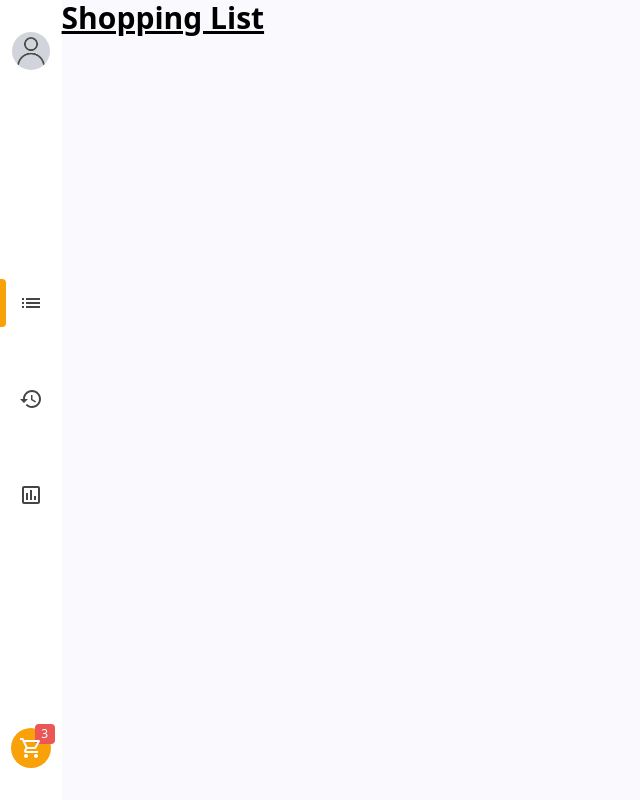
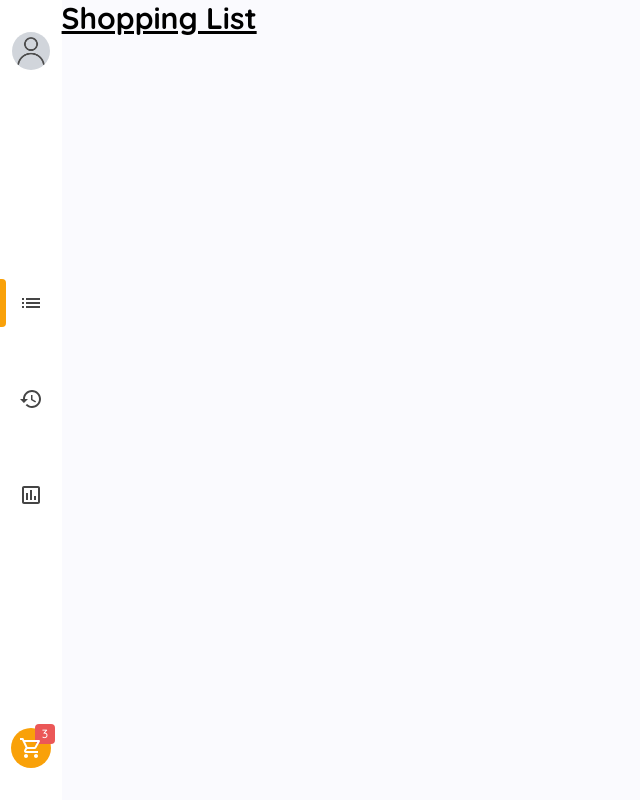
Before and after one commit to jeanpierre-jeri/shopping-list, a Next.js app: page / in a window 1280 px wide. Shown: the whole page, without its empty margins (0-640 px from the left). Built offline with nearby package versions, Linux system fonts and the light colour scheme.

Commit message:
fix: :recycle: updated _app.tsx to have quicksand font by default

```diff
--- a/src/pages/_app.tsx
+++ b/src/pages/_app.tsx
@@ -11,8 +11,8 @@ const quicksand = Quicksand({
 
 export default function App({ Component, pageProps }: AppProps) {
   return (
-    <div className={`${quicksand.variable} font-medium`}>
-      <MainLayout className=''>
+    <div className={`${quicksand.variable} font-medium font-quicksand`}>
+      <MainLayout>
         <Component {...pageProps} />
       </MainLayout>
     </div>
```
